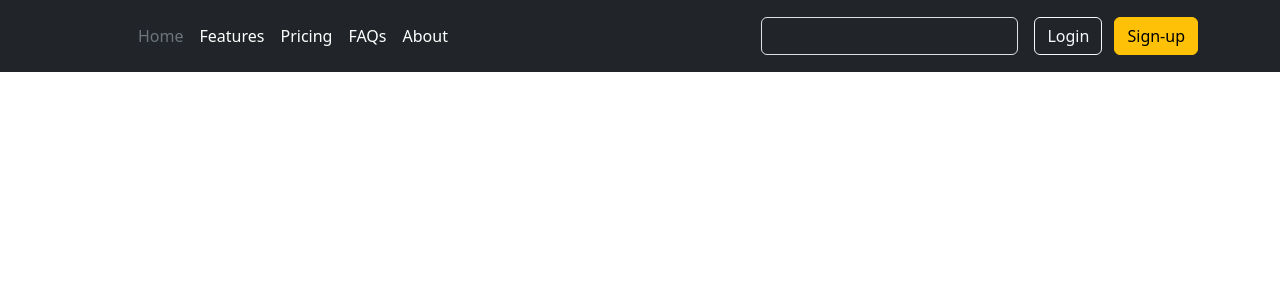
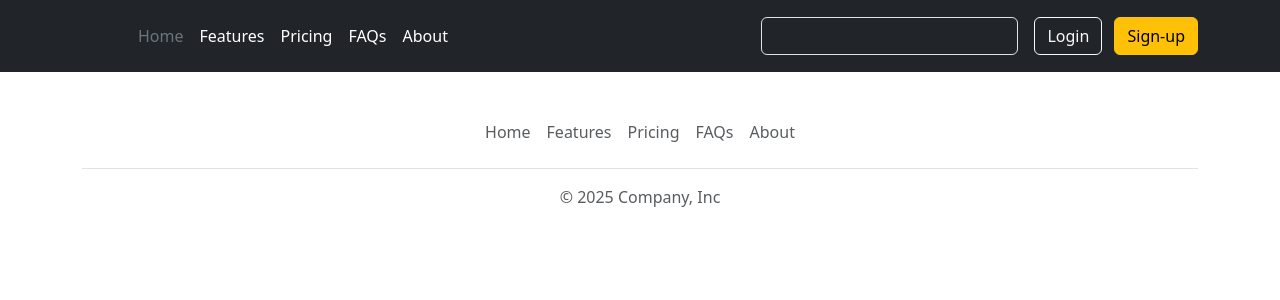
Before and after one commit to shubhamax7/social-media, a React (Vite) app: page / in a window 1280 px wide. Shown: the top 300 px of the page. Built offline with nearby package versions, Linux system fonts and the light colour scheme.

Commit message:
Add footer using Bootstrap

```diff
--- a/src/App.jsx
+++ b/src/App.jsx
@@ -1,12 +1,13 @@
 import "bootstrap/dist/css/bootstrap.min.css";
 import "./App.css";
 import Header from "./components/header";
+import Footer from "./components/Footer";
 
 function App() {
   return (
     <>
       <Header></Header>
-
+      <Footer></Footer>
     </>
   );
 }
--- /dev/null
+++ b/src/components/Footer.jsx
@@ -0,0 +1,41 @@
+const Footer = () => {
+  return (
+    <div class="container">
+      {" "}
+      <footer class="py-3 my-4">
+        {" "}
+        <ul class="nav justify-content-center border-bottom pb-3 mb-3">
+          {" "}
+          <li class="nav-item">
+            <a href="#" class="nav-link px-2 text-body-secondary">
+              Home
+            </a>
+          </li>{" "}
+          <li class="nav-item">
+            <a href="#" class="nav-link px-2 text-body-secondary">
+              Features
+            </a>
+          </li>{" "}
+          <li class="nav-item">
+            <a href="#" class="nav-link px-2 text-body-secondary">
+              Pricing
+            </a>
+          </li>{" "}
+          <li class="nav-item">
+            <a href="#" class="nav-link px-2 text-body-secondary">
+              FAQs
+            </a>
+          </li>{" "}
+          <li class="nav-item">
+            <a href="#" class="nav-link px-2 text-body-secondary">
+              About
+            </a>
+          </li>{" "}
+        </ul>{" "}
+        <p class="text-center text-body-secondary">© 2025 Company, Inc</p>{" "}
+      </footer>{" "}
+    </div>
+  );
+};
+
+export default Footer;
```
